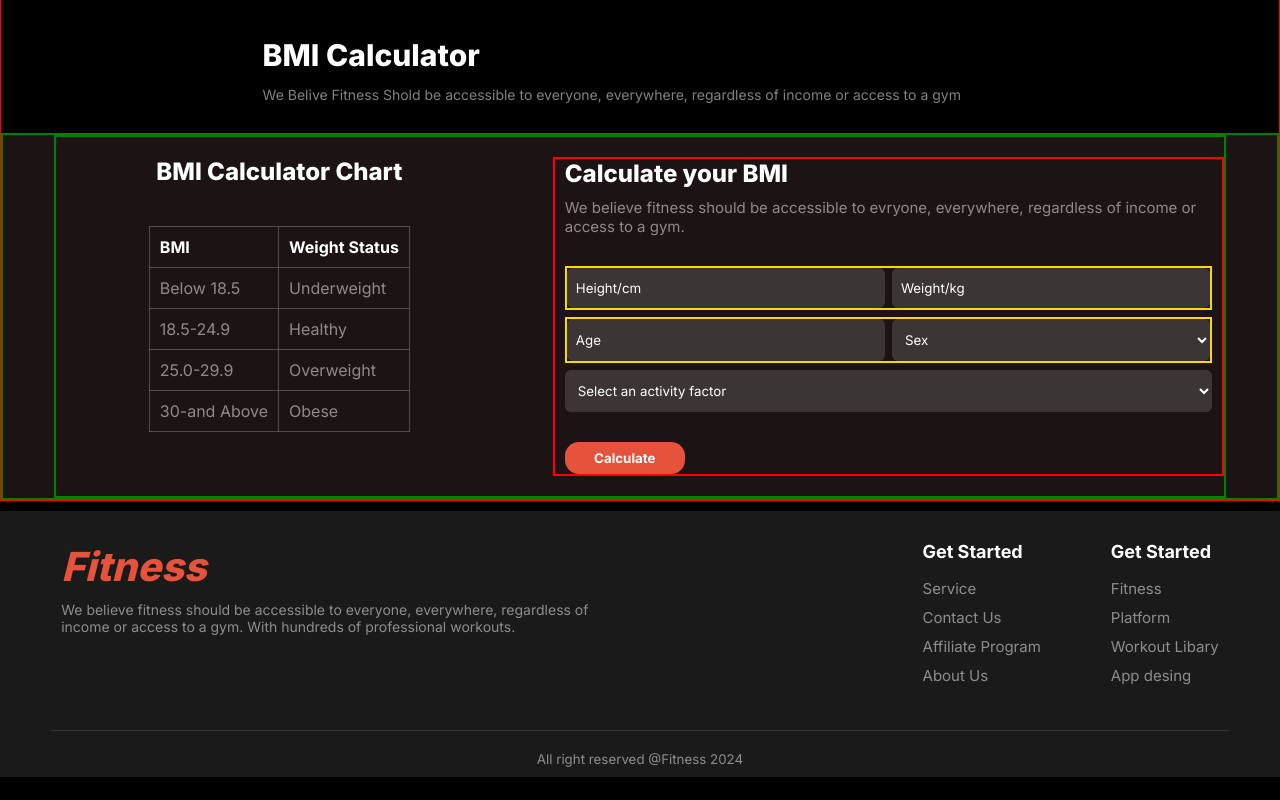
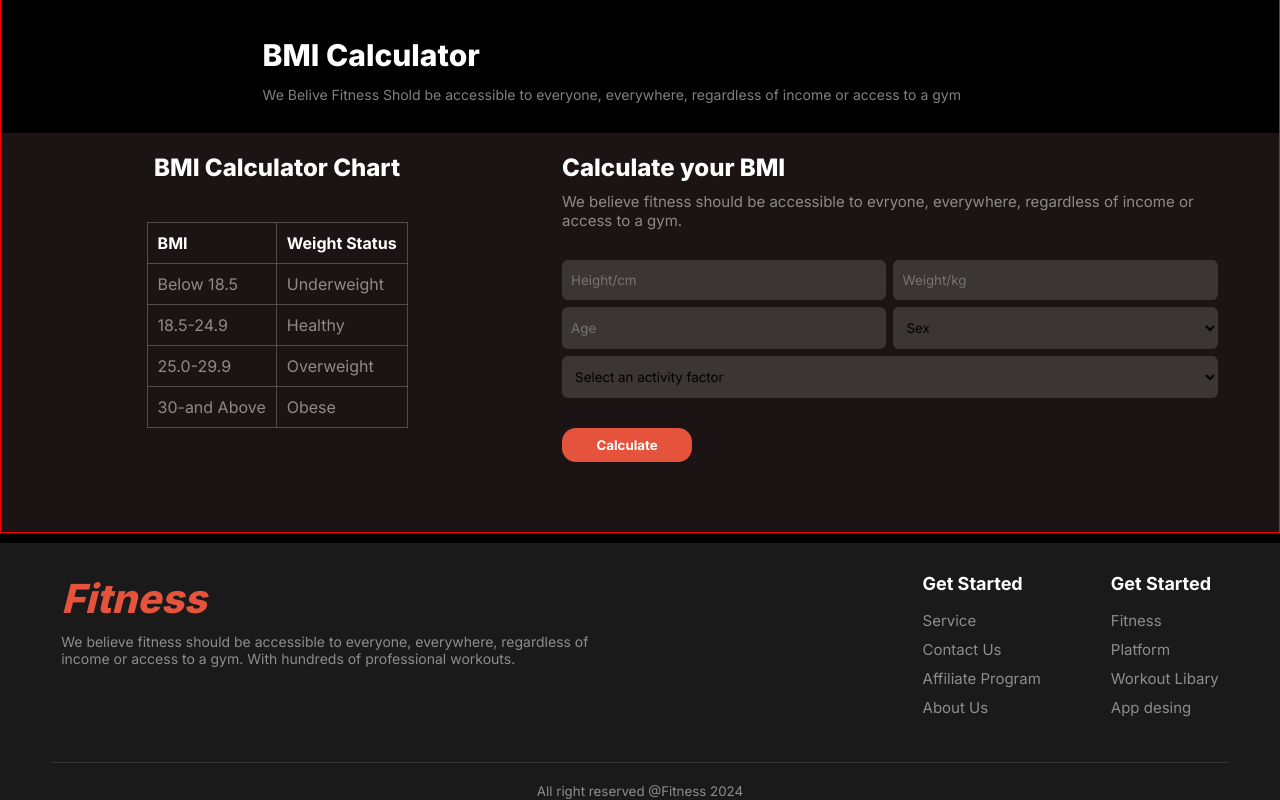
Before and after one commit to MdMunna1/PH-Assing-2-rpo, a plain HTML site: page index.html in a window 1280 px wide. Shown: the part 1979-2779 px from the top of the page. Before the commit the page ends 2756 px from the top, so only its background shows below. Drawn offline with Linux system fonts and the light colour scheme.

Commit message:
some cheng my code

```diff
--- a/style.css
+++ b/style.css
@@ -1,4 +1,5 @@
 @import url("https://fonts.googleapis.com/css2?family=Inter:wght@100..900&display=swap");
+@import url("https://fonts.googleapis.com/css2?family=Dancing+Script:wght@400..700&display=swap");
 
 * {
   margin: 0px;
@@ -12,7 +13,7 @@ body {
   font-family: "Inter", sans-serif;
 }
 /* shearing css  */
-.header-color {
+header {
   background: linear-gradient(
     180deg,
     rgb(17, 17, 17),
@@ -93,6 +94,9 @@ nav ul li a {
   letter-spacing: -1px;
   word-spacing: -1px;
   line-height: 64px;
+}
+.bennar-1 h1 span {
+  font-family: "Dancing Script", cursive;
 }
 .bennar-1 p {
   color: var(--p-text);
@@ -456,7 +460,6 @@ footer small {
 }
 /* bmi-calculetion scetion */
 .bmi-calculetion {
-  border: 2px solid green;
   width: 100%;
   /* height: 400px; */
   background: rgba(56, 41, 41, 0.5);
@@ -467,7 +470,6 @@ footer small {
   gap: 50px;
   width: 92%;
   margin: 0 auto;
-  border: 2px solid green;
   height: 100%;
   padding: 20px 0px;
 }
@@ -502,7 +504,6 @@ h1 {
   padding-bottom: 40px;
 }
 .bmicalculetor {
-  border: 2px solid red;
   height: 100%;
   width: 60%;
   padding: 0px 10px;
@@ -524,22 +525,21 @@ h1 {
   display: flex;
   flex-direction: column;
   gap: 7px;
+  color: rgba(255, 255, 255, 0.6);
 }
 .inp-fast {
   max-width: 100%;
   display: flex;
   gap: 7px;
-  border: 2px solid gold;
 }
 .inp-fast input {
   width: 50%;
+
 }
 
 .inp-sec {
   max-width: 100%;
   display: flex;
-
-  border: 2px solid gold;
   gap: 7px;
 }
 .inp-sec input,
@@ -551,7 +551,7 @@ form {
   padding: 20px 0px;
   width: 100%;
 }
-form .full-width{
+form .full-width {
   width: 100%;
 }
 form input,
@@ -559,22 +559,18 @@ select {
   padding: 12px 9px;
   border: none;
   border-radius: 6px;
-  color: white;
+
   background-color: rgba(128, 128, 128, 0.301);
 }
-
-select,
-input::placeholder {
-  color: white;
-}
 .bmicalculetor button {
-  width: 120px;
-  padding: 8px;
+  width: 130px;
+  padding: 9px;
   background-color: var(--btn-color);
   border: none;
   border-radius: 14px;
   color: white;
   font-weight: 700;
+  margin-bottom: 50px;
 }
 
 /* small divai phone */
```
Also changed, not shown: index.html (+1 -1 lines).
